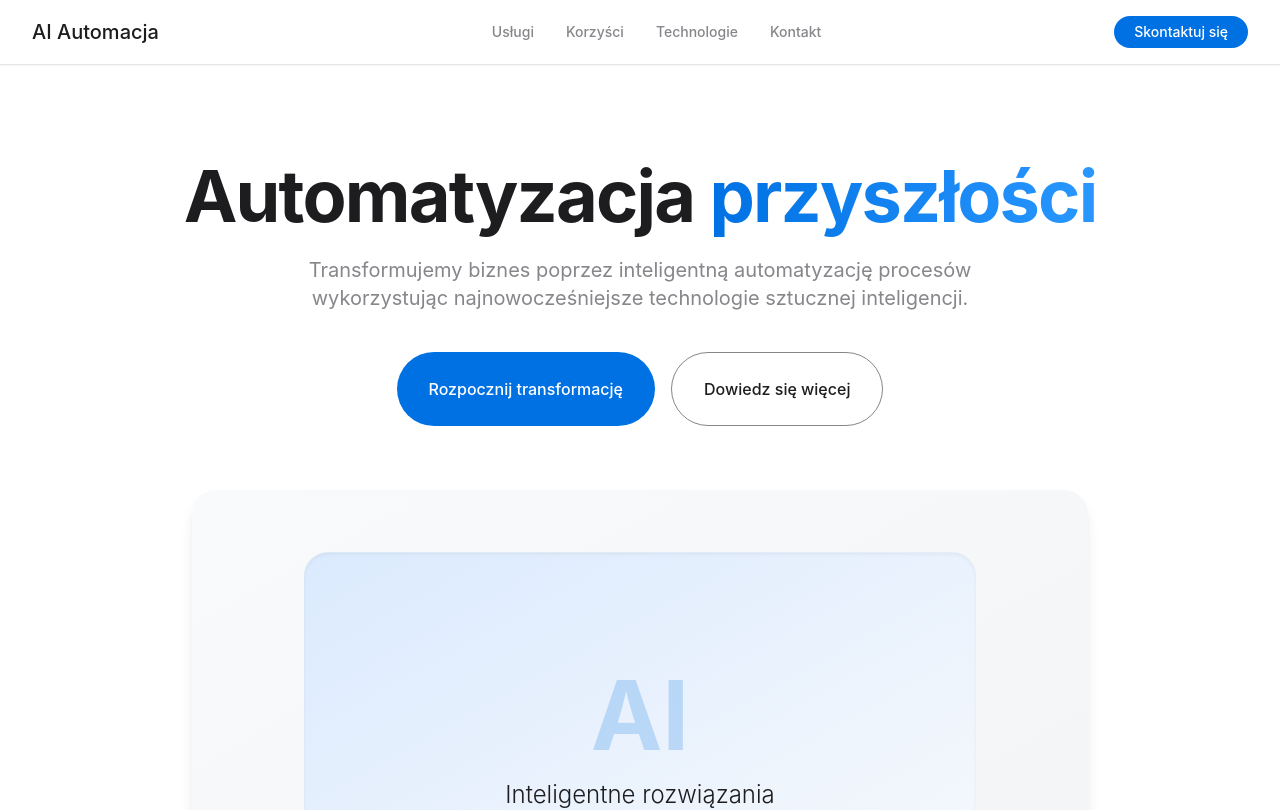
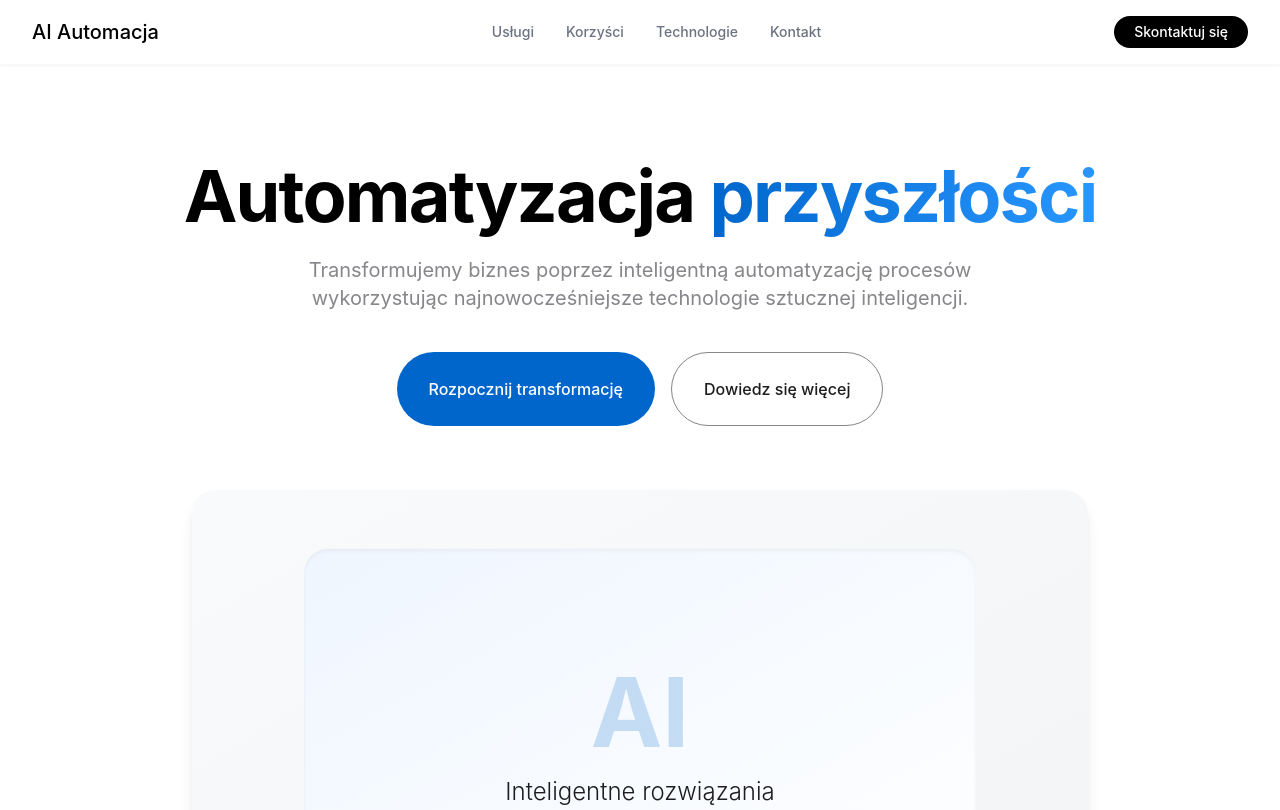
Before and after one commit to BartoszGTOP/jablkowy-wizjer-ai, a React (Vite) app: page / in a window 1280 px wide. Shown: the top 810 px of the page. Built offline with nearby package versions, Linux system fonts and the light colour scheme; a web font is replaced by a local one.

Commit message:
Refactor: Apply Apple-style colors and transitions
Update color palette and transition effects to match Apple's design language.

```diff
--- a/src/components/Hero.tsx
+++ b/src/components/Hero.tsx
@@ -6,7 +6,7 @@ const Hero = () => {
   return (
     <div className="pt-32 pb-20 md:pt-40 md:pb-28 px-4 sm:px-6 lg:px-8 max-w-7xl mx-auto">
       <div className="text-center">
-        <h1 className="text-4xl md:text-6xl lg:text-7xl font-bold tracking-tight text-apple-gray-dark mb-6">
+        <h1 className="text-4xl md:text-6xl lg:text-7xl font-bold tracking-tight text-black mb-6">
           Automatyzacja <span className="apple-gradient-text">przyszłości</span>
         </h1>
         <p className="mt-6 max-w-2xl mx-auto text-lg md:text-xl text-apple-gray">
@@ -14,7 +14,7 @@ const Hero = () => {
           wykorzystując najnowocześniejsze technologie sztucznej inteligencji.
         </p>
         <div className="mt-10 flex flex-col sm:flex-row gap-4 justify-center">
-          <Button className="bg-apple-blue hover:bg-blue-600 transition-colors rounded-full px-8 py-6 h-auto text-base font-medium">
+          <Button className="bg-apple-blue hover:bg-apple-highlight transition-colors duration-300 rounded-full px-8 py-6 h-auto text-base font-medium">
             Rozpocznij transformację
           </Button>
           <Button variant="outline" className="border-apple-gray rounded-full px-8 py-6 h-auto text-base font-medium text-apple-gray-dark">
@@ -23,9 +23,9 @@ const Hero = () => {
         </div>
       </div>
       <div className="mt-16 flex justify-center">
-        <div className="relative w-full max-w-4xl h-[400px] md:h-[500px] rounded-3xl bg-gradient-to-br from-slate-50 to-gray-100 shadow-lg overflow-hidden">
+        <div className="relative w-full max-w-4xl h-[400px] md:h-[500px] rounded-3xl bg-gradient-to-br from-gray-50 to-gray-100 shadow-lg overflow-hidden">
           <div className="absolute inset-0 flex items-center justify-center animate-subtle-float">
-            <div className="w-3/4 h-3/4 bg-gradient-to-br from-blue-100 to-slate-50 rounded-3xl shadow-inner flex items-center justify-center">
+            <div className="w-3/4 h-3/4 bg-gradient-to-br from-blue-50 to-white rounded-3xl shadow-inner flex items-center justify-center">
               <div className="text-center">
                 <div className="text-apple-blue text-6xl md:text-8xl font-bold opacity-20">AI</div>
                 <div className="text-apple-gray-dark text-xl md:text-2xl font-light mt-4">Inteligentne rozwiązania</div>
--- a/src/components/Navbar.tsx
+++ b/src/components/Navbar.tsx
@@ -4,22 +4,22 @@ import { Button } from "@/components/ui/button";
 
 const Navbar = () => {
   return (
-    <nav className="fixed top-0 left-0 right-0 z-50 bg-white/80 backdrop-blur-md border-b border-border shadow-sm py-4">
+    <nav className="fixed top-0 left-0 right-0 z-50 bg-white/90 backdrop-blur-md border-b border-gray-200/30 shadow-sm py-4">
       <div className="max-w-7xl mx-auto px-4 sm:px-6 lg:px-8">
         <div className="flex justify-between items-center">
           <div className="flex-shrink-0">
-            <span className="text-apple-gray-dark text-xl font-medium">AI Automacja</span>
+            <span className="text-black text-xl font-medium">AI Automacja</span>
           </div>
           <div className="hidden md:block">
             <div className="ml-10 flex items-center space-x-8">
-              <a href="#uslugi" className="text-apple-gray hover:text-apple-gray-dark transition-colors text-sm font-medium">Usługi</a>
-              <a href="#korzysci" className="text-apple-gray hover:text-apple-gray-dark transition-colors text-sm font-medium">Korzyści</a>
-              <a href="#technologie" className="text-apple-gray hover:text-apple-gray-dark transition-colors text-sm font-medium">Technologie</a>
-              <a href="#kontakt" className="text-apple-gray hover:text-apple-gray-dark transition-colors text-sm font-medium">Kontakt</a>
+              <a href="#uslugi" className="text-gray-500 hover:text-black transition-colors duration-300 text-sm font-medium">Usługi</a>
+              <a href="#korzysci" className="text-gray-500 hover:text-black transition-colors duration-300 text-sm font-medium">Korzyści</a>
+              <a href="#technologie" className="text-gray-500 hover:text-black transition-colors duration-300 text-sm font-medium">Technologie</a>
+              <a href="#kontakt" className="text-gray-500 hover:text-black transition-colors duration-300 text-sm font-medium">Kontakt</a>
             </div>
           </div>
           <div>
-            <Button className="bg-apple-blue hover:bg-blue-600 transition-colors rounded-full px-5 py-1.5 h-auto text-sm font-medium">
+            <Button className="bg-black hover:bg-neutral-800 transition-colors duration-300 rounded-full px-5 py-1.5 h-auto text-sm font-medium">
               Skontaktuj się
             </Button>
           </div>
--- a/src/index.css
+++ b/src/index.css
@@ -14,7 +14,7 @@
     --popover: 0 0% 100%;
     --popover-foreground: 0 0% 12%;
 
-    --primary: 211 100% 45%;
+    --primary: 211 100% 38%;
     --primary-foreground: 0 0% 100%;
 
     --secondary: 240 4.8% 96%;
@@ -46,7 +46,7 @@
     --popover: 0 0% 12%;
     --popover-foreground: 0 0% 98%;
 
-    --primary: 211 100% 45%;
+    --primary: 211 100% 38%;
     --primary-foreground: 0 0% 100%;
 
     --secondary: 240 3.7% 16%;
--- a/tailwind.config.ts
+++ b/tailwind.config.ts
@@ -59,7 +59,7 @@ export default {
             DEFAULT: '#86868b',
             dark: '#1d1d1f'
           },
-          blue: '#0071e3',
+          blue: '#06c',
           highlight: '#2997ff'
         }
 			},
@@ -90,19 +90,19 @@ export default {
 					}
 				},
         'fade-in': {
-          '0%': { opacity: '0', transform: 'translateY(20px)' },
+          '0%': { opacity: '0', transform: 'translateY(10px)' },
           '100%': { opacity: '1', transform: 'translateY(0)' }
         },
         'subtle-float': {
           '0%, 100%': { transform: 'translateY(0px)' },
-          '50%': { transform: 'translateY(-10px)' }
+          '50%': { transform: 'translateY(-5px)' }
         }
 			},
 			animation: {
 				'accordion-down': 'accordion-down 0.2s ease-out',
 				'accordion-up': 'accordion-up 0.2s ease-out',
-        'fade-in': 'fade-in 0.8s ease-out',
-        'subtle-float': 'subtle-float 6s ease-in-out infinite'
+        'fade-in': 'fade-in 0.5s ease-out',
+        'subtle-float': 'subtle-float 4s ease-in-out infinite'
 			}
 		}
 	},
```
